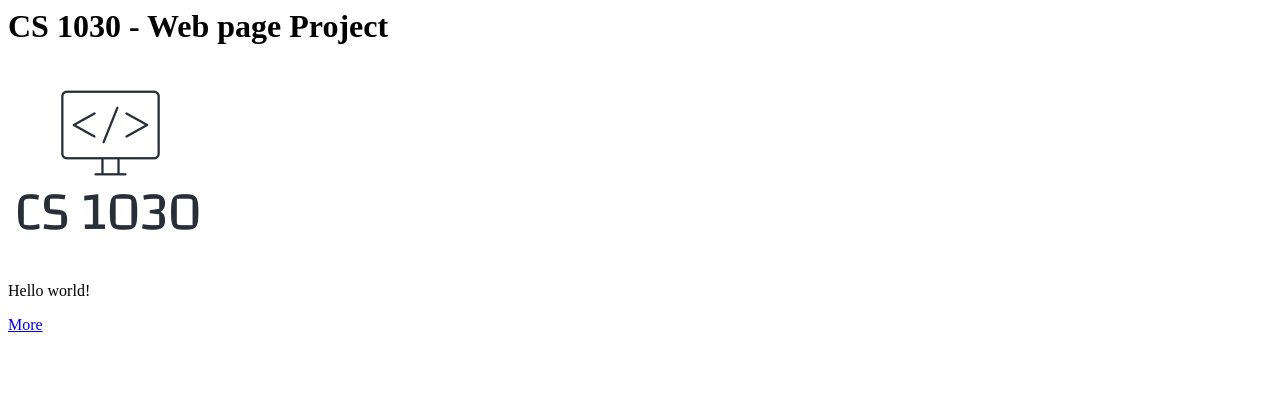
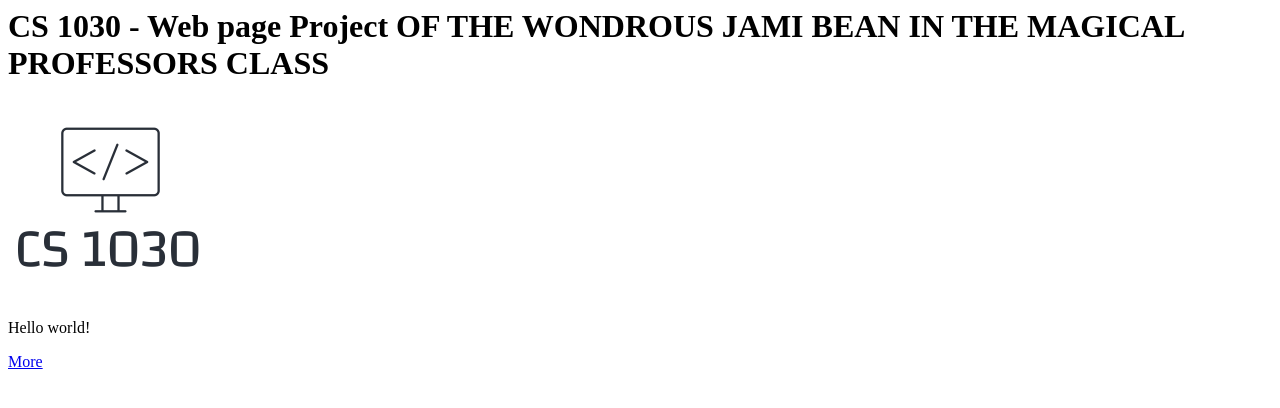
Before and after one commit to JamiBean/cs1030template, a plain HTML site: page index.html in a window 1280 px wide. Drawn offline with Linux system fonts and the light colour scheme.

Commit message:
Update index.html

```diff
--- a/index.html
+++ b/index.html
@@ -6,7 +6,7 @@
   </head>
   <body>
     <!-- Replace the lines in this body with your content. -->
-    <h1>CS 1030 - Web page Project</h1>
+    <h1>CS 1030 - Web page Project OF THE WONDROUS JAMI BEAN IN THE MAGICAL PROFESSORS CLASS</h1>
     <img src="logo.png">
     <p>Hello world!</p>
     <p><a href="secondpage.html">More</a></p>
```
